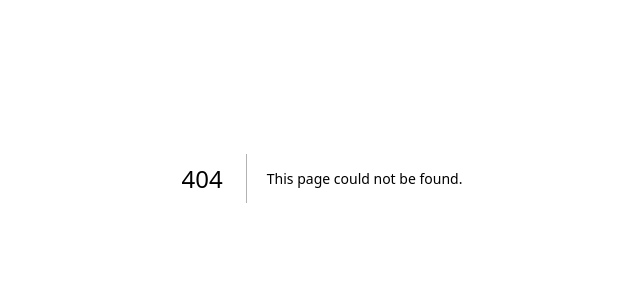
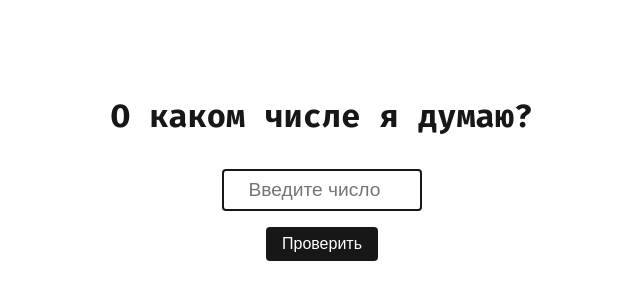
Before and after one commit to eagely/portfolio, a Next.js app: page /iqtest in a window 1280 px wide. Before the commit this address had no page. Shown: the part 222-522 px from the top of the page, without its empty margins (318-958 px from the left). Built offline with nearby package versions, Linux system fonts and the light colour scheme.

Commit message:
Add fake iq test page

```diff
--- /dev/null
+++ b/src/app/iqtest/iqtest.module.css
@@ -0,0 +1,80 @@
+.page {
+    display: flex;
+    flex-direction: column;
+    justify-content: center;
+    align-items: center;
+    height: 100vh;
+}
+
+.main {
+    display: flex;
+    flex-direction: column;
+    align-items: center;
+    gap: 2rem;
+}
+
+.title {
+    font-size: 2rem;
+    text-align: center;
+    animation: fadeInUp 2s ease-out both;
+}
+
+.form {
+    display: flex;
+    flex-direction: column;
+    gap: 1rem;
+    align-items: center;
+}
+
+.input {
+    padding: 0.5rem 1rem;
+    font-size: 1.2rem;
+    border: 2px solid var(--foreground);
+    background: transparent;
+    color: var(--foreground);
+    border-radius: 4px;
+    width: 200px;
+    text-align: center;
+}
+
+.button {
+    padding: 0.5rem 1rem;
+    font-size: 1rem;
+    background: var(--foreground);
+    color: var(--background);
+    border: none;
+    border-radius: 4px;
+    cursor: pointer;
+    transition: opacity 0.2s;
+}
+
+.button:hover {
+    opacity: 0.8;
+}
+
+.result {
+    font-size: 1.2rem;
+    text-align: center;
+    animation: fadeInUp 0.5s ease-out both;
+}
+
+@keyframes fadeInUp {
+    0% {
+        opacity: 0;
+        transform: translateY(20px);
+    }
+    100% {
+        opacity: 1;
+        transform: translateY(0);
+    }
+}
+
+@media (max-width: 768px) {
+    .title {
+        font-size: 1.5rem;
+    }
+
+    .input {
+        width: 150px;
+    }
+}
--- /dev/null
+++ b/src/app/iqtest/page.tsx
@@ -0,0 +1,37 @@
+'use client';
+import { useState } from 'react';
+import styles from './iqtest.module.css';
+
+export default function IQTest() {
+  const [input, setInput] = useState('');
+  const [result, setResult] = useState<string | null>(null);
+
+  const handleSubmit = (e: React.FormEvent) => {
+    e.preventDefault();
+    const numberInput = parseInt(input);
+    if (!isNaN(numberInput)) {
+      setResult(`Неправильно! Я думал о числе ${numberInput + 1}`);
+    }
+  };
+
+  return (
+    <div className={styles.page}>
+      <main className={styles.main}>
+        <h1 className={styles.title}>О каком числе я думаю?</h1>
+        <form onSubmit={handleSubmit} className={styles.form}>
+          <input
+            type="number"
+            value={input}
+            onChange={(e) => setInput(e.target.value)}
+            className={styles.input}
+            placeholder="Введите число"
+          />
+          <button type="submit" className={styles.button}>
+            Проверить
+          </button>
+        </form>
+        {result && <p className={styles.result}>{result}</p>}
+      </main>
+    </div>
+  );
+}
```
